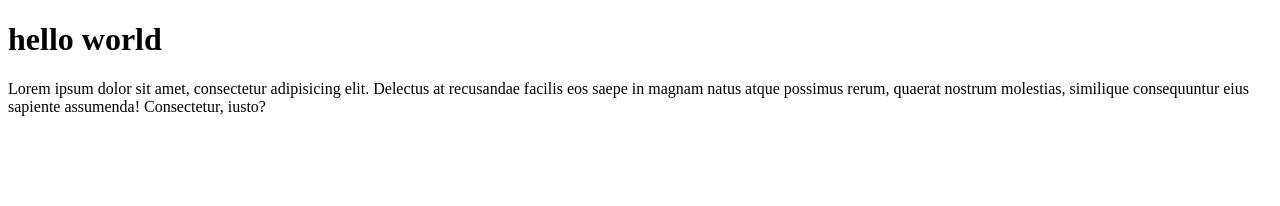
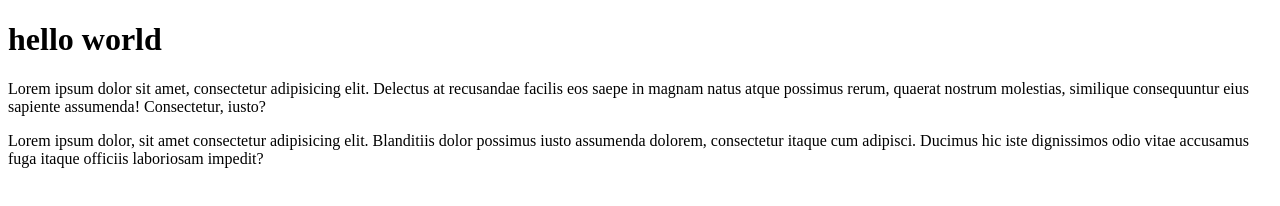
Before and after one commit to DhieyaSyifa/percobaan-repo-2, a plain HTML site: page index.html in a window 1280 px wide. Drawn offline with Linux system fonts and the light colour scheme.

Commit message:
nambah paragraf lagi

```diff
--- a/index.html
+++ b/index.html
@@ -8,5 +8,7 @@
 <body>
     <h1>hello world</h1>
     <p>Lorem ipsum dolor sit amet, consectetur adipisicing elit. Delectus at recusandae facilis eos saepe in magnam natus atque possimus rerum, quaerat nostrum molestias, similique consequuntur eius sapiente assumenda! Consectetur, iusto?</p>
+
+    <p>Lorem ipsum dolor, sit amet consectetur adipisicing elit. Blanditiis dolor possimus iusto assumenda dolorem, consectetur itaque cum adipisci. Ducimus hic iste dignissimos odio vitae accusamus fuga itaque officiis laboriosam impedit?</p>
 </body>
 </html>
```
